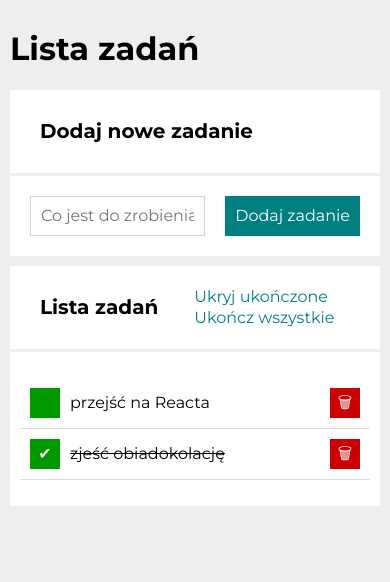
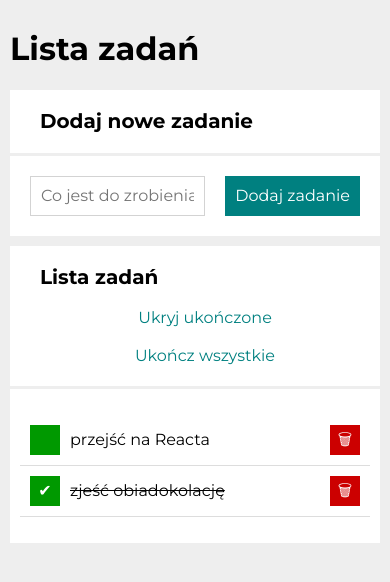
Before and after one commit to GrzegorzPacewicz/to-do-list, a React (Create React App) app: page / in a window 390 px wide. Shown: the top 582 px of the page. Built offline with nearby package versions, Linux system fonts and the light colour scheme.

Commit message:
Media changed in css

```diff
--- a/src/Buttons/style.css
+++ b/src/Buttons/style.css
@@ -2,13 +2,22 @@
     display: flex;
     flex-wrap: wrap;
 }
+
+@media (max-width: 767px) {
+    .buttons {
+        display: grid;
+    }
+}
+
 .buttons__button {
     border: none;
+    padding: 10px;
     background-color: transparent;
     color: hsl(180, 100%, 25%);
     transition: color 0.5s;
     margin: 0 0 0 20px;
 }
+
 .buttons__button:hover {
     color: hsl(180, 100%, 30%);
 }
--- a/src/Section/style.css
+++ b/src/Section/style.css
@@ -5,12 +5,23 @@
 }
 
 .section__header {
-    padding: 20px;
+    padding: 10px 20px;
     border-bottom: 3px solid #eee;
     display: grid;
     grid-template-columns: auto auto;
     justify-content: space-between;
     align-items: center;
+}
+
+
+
+@media (max-width: 767px) {
+    .section__header {
+        display: grid;
+        grid-template-columns: 1fr;
+        grid-template-rows: 1fr auto auto;
+    }
+
 }
 
 .section__title {
@@ -24,7 +35,7 @@
 }
 
 @media (max-width: 767px) {
-    .ssection__buttonsContainer {
+    .ssection__body {
         grid-template-columns: 1fr;
     }
 }
```
